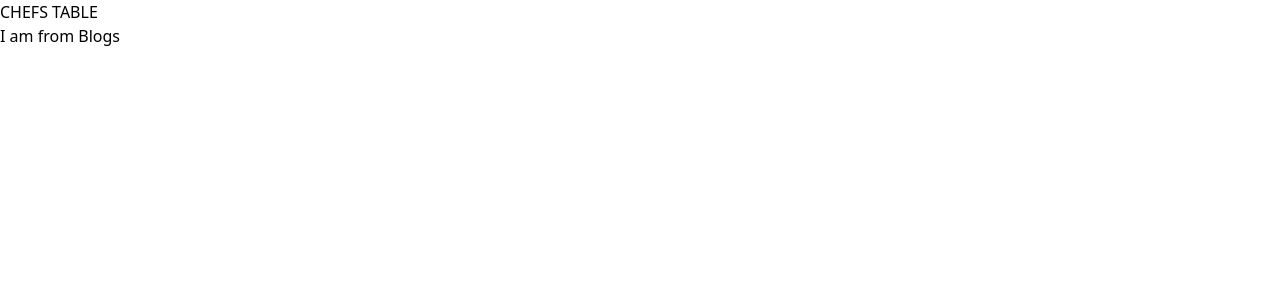
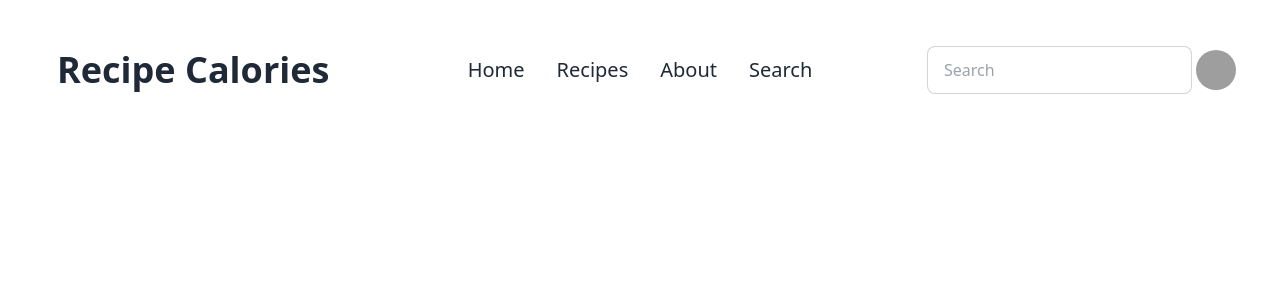
Before and after one commit to himelmia535/CHEFS-TABLE, a React (Vite) app: page / in a window 1280 px wide. Shown: the top 300 px of the page. Built offline with nearby package versions, Linux system fonts and the light colour scheme; grey boxes are pictures that could not be loaded.

Commit message:
header complete

```diff
--- a/index.html
+++ b/index.html
@@ -4,6 +4,8 @@
     <meta charset="UTF-8" />
     <meta name="viewport" content="width=device-width, initial-scale=1.0" />
     <title>CHEFS TABLE</title>
+    <link href="https://cdn.jsdelivr.net/npm/daisyui@4.7.3/dist/full.min.css" rel="stylesheet" type="text/css" />
+    <script src="https://cdn.tailwindcss.com"></script>
   </head>
   <body>
     <div id="root"></div>
--- a/src/App.css
+++ b/src/App.css
@@ -3,3 +3,6 @@
   margin: 0 auto;
   padding: 2rem;
 } */
+#root{
+  margin: 2rem;
+}
--- a/src/components/Blogs/Blogs.jsx
+++ b/src/components/Blogs/Blogs.jsx
@@ -11,7 +11,7 @@ const Blogs = () => {
 
     return (
         <div>
-            <p>I am from Blogs</p>
+
         </div>
     );
 };
--- a/src/components/Header/Header.jsx
+++ b/src/components/Header/Header.jsx
@@ -2,7 +2,42 @@
 const Header = () => {
     return (
         <div>
-            <h1 className='text-4xl font-bold'>CHEFS TABLE</h1>
+            <div className="navbar bg-base-100">
+  <div className="navbar-start">
+    <div className="dropdown">
+      <div tabIndex={0} role="button" className="btn btn-ghost lg:hidden">
+        <svg xmlns="http://www.w3.org/2000/svg" className="h-5 w-5" fill="none" viewBox="0 0 24 24" stroke="currentColor"><path strokeLinecap="round" strokeLinejoin="round" strokeWidth="2" d="M4 6h16M4 12h8m-8 6h16" /></svg>
+      </div>
+      <ul tabIndex={0} className="menu menu-sm dropdown-content mt-3 z-[1] p-2 shadow bg-base-100 rounded-box w-52">
+        <li><a>Home</a></li>
+        <li><a>Recipes</a></li>
+        <li><a>About</a></li>
+        <li><a>Search</a></li>
+      </ul>
+    </div>
+    <a className="btn btn-ghost text text-xl md:text-3xl lg:text-4xl">Recipe Calories</a>
+  </div>
+  <div className="navbar-center hidden lg:flex">
+    <ul className="menu text-xl menu-horizontal px-1">
+        <li><a>Home</a></li>
+        <li><a>Recipes</a></li>
+        <li><a>About</a></li>
+        <li><a>Search</a></li>
+    </ul>
+  </div>
+  <div className="navbar-end">
+
+    <div className="form-control">
+      <input type="text" placeholder="Search" className="input input-bordered w-24 md:w-auto" />
+    </div>
+
+    <div tabIndex={0} role="button" className="btn btn-ghost btn-circle avatar">
+        <div className="w-10 rounded-full">
+          <img alt="Tailwind CSS Navbar component" src="https://i.ibb.co/f2BsXhh/himelsq.jpg" />
+        </div>
+      </div>
+  </div>
+</div>
         </div>
     );
 };
```
